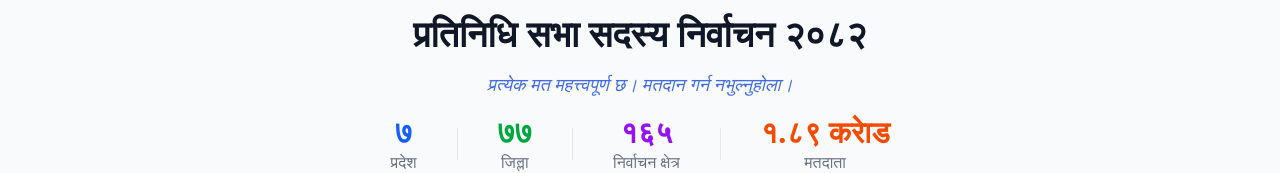
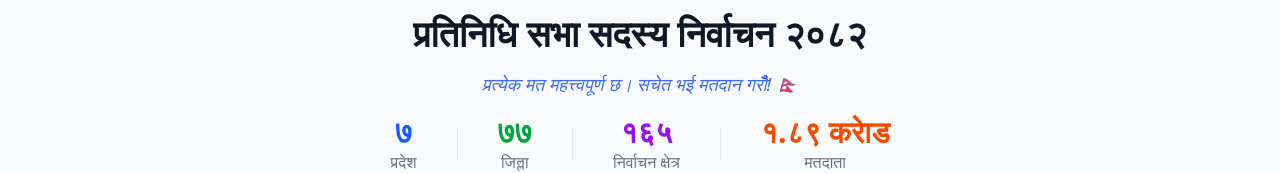
Before and after one commit to joshihritika/nepal-election-2026, a Next.js app: page / in a window 1280 px wide. Shown: the part 135-308 px from the top of the page. Built offline with nearby package versions, Linux system fonts and the light colour scheme; no server answers; the database is empty.

Commit message:
Update tagline to 'सचेत भई मतदान गरौँ\! 🇳🇵'

```diff
--- a/src/app/page.tsx
+++ b/src/app/page.tsx
@@ -87,7 +87,7 @@ function HomeContent() {
           <h1 className="text-2xl sm:text-3xl md:text-4xl font-bold text-gray-900 mb-4">
             प्रतिनिधि सभा सदस्य निर्वाचन २०८२
           </h1>
-          <p className="text-base sm:text-lg italic text-blue-700/80 mb-4">प्रत्येक मत महत्त्वपूर्ण छ। मतदान गर्न नभुल्नुहोला।</p>
+          <p className="text-base sm:text-lg italic text-blue-700/80 mb-4">प्रत्येक मत महत्त्वपूर्ण छ। सचेत भई मतदान गरौँ! 🇳🇵</p>
           {/* Key Stats */}
           <div className="flex items-center justify-center gap-6 sm:gap-10 mb-4">
             <div className="text-center">
```
